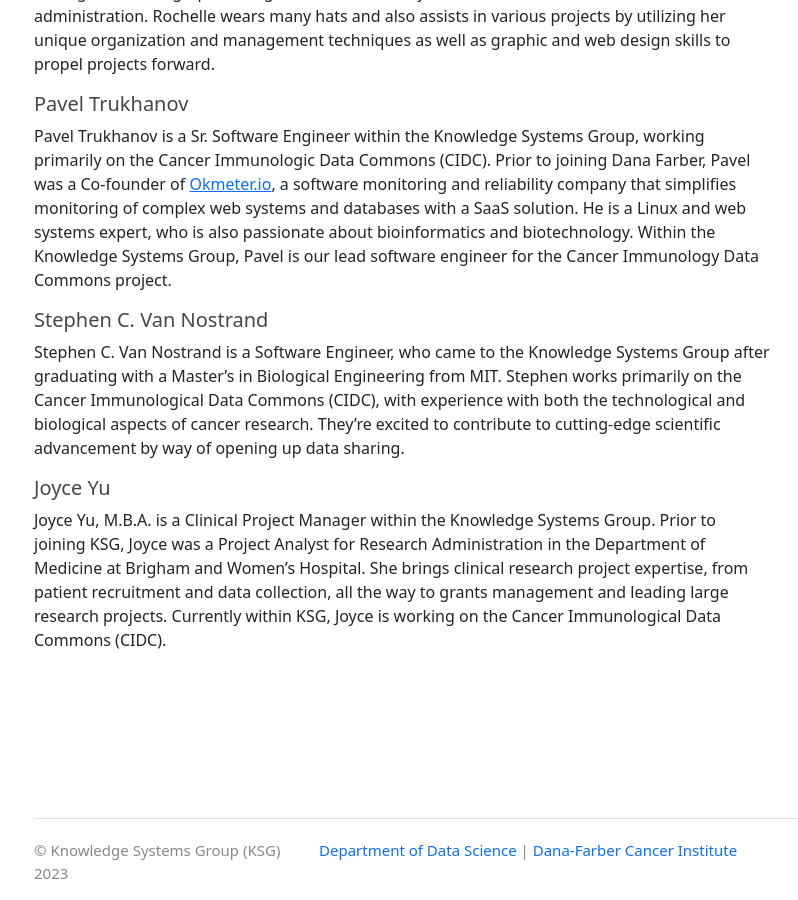
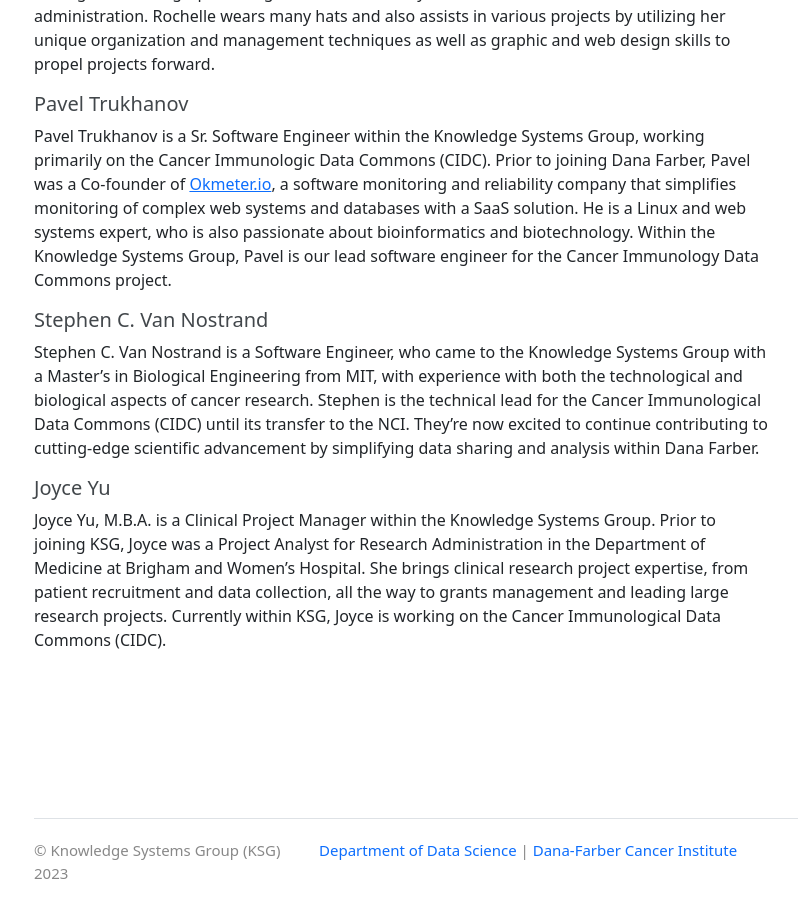
Before and after one commit to dfci/ksg_web, a Jekyll site: the page built from _pages/team.markdown, in a window 1280 px wide and 900 px high, scrolled down 1386 px. Shown: the whole window, without its empty margins (48-846 px from the left). Built offline with Jekyll 4.4.1, drawn with Linux system fonts in a browser that asks for light colours.

Commit message:
updated stephen bio

```diff
--- a/_pages/team.markdown
+++ b/_pages/team.markdown
@@ -26,7 +26,7 @@ Rochelle Levy is the Program Coordinator for KSG as well as the HTAN DCC Scienti
 Pavel Trukhanov is a Sr. Software Engineer within the Knowledge Systems Group, working primarily on the Cancer Immunologic Data Commons (CIDC).  Prior to joining Dana Farber, Pavel was a Co-founder of [Okmeter.io](http://okmeter.io), a software monitoring and reliability company that simplifies monitoring of complex web systems and databases with a SaaS solution. He is a Linux and web systems expert, who is also passionate about bioinformatics and biotechnology. Within the Knowledge Systems Group, Pavel is our lead software engineer for the Cancer Immunology Data Commons project.
 
 ## Stephen C. Van Nostrand
-Stephen C. Van Nostrand is a Software Engineer, who came to the Knowledge Systems Group after graduating with a Master's in Biological Engineering from MIT. Stephen works primarily on the Cancer Immunological Data Commons (CIDC), with experience with both the technological and biological aspects of cancer research. They're excited to contribute to cutting-edge scientific advancement by way of opening up data sharing.
+Stephen C. Van Nostrand is a Software Engineer, who came to the Knowledge Systems Group with a Master’s in Biological Engineering from MIT, with experience with both the technological and biological aspects of cancer research. Stephen is the technical lead for the Cancer Immunological Data Commons (CIDC) until its transfer to the NCI. They’re now excited to continue contributing to cutting-edge scientific advancement by simplifying data sharing and analysis within Dana Farber.
 
 ## Joyce Yu
 Joyce Yu, M.B.A. is a Clinical Project Manager within the Knowledge Systems Group. Prior to joining KSG, Joyce was a Project Analyst for Research Administration in the Department of Medicine at Brigham and Women’s Hospital. She brings clinical research project expertise, from patient recruitment and data collection, all the way to grants management and leading large research projects. Currently within KSG, Joyce is working on the Cancer Immunological Data Commons (CIDC).
```
